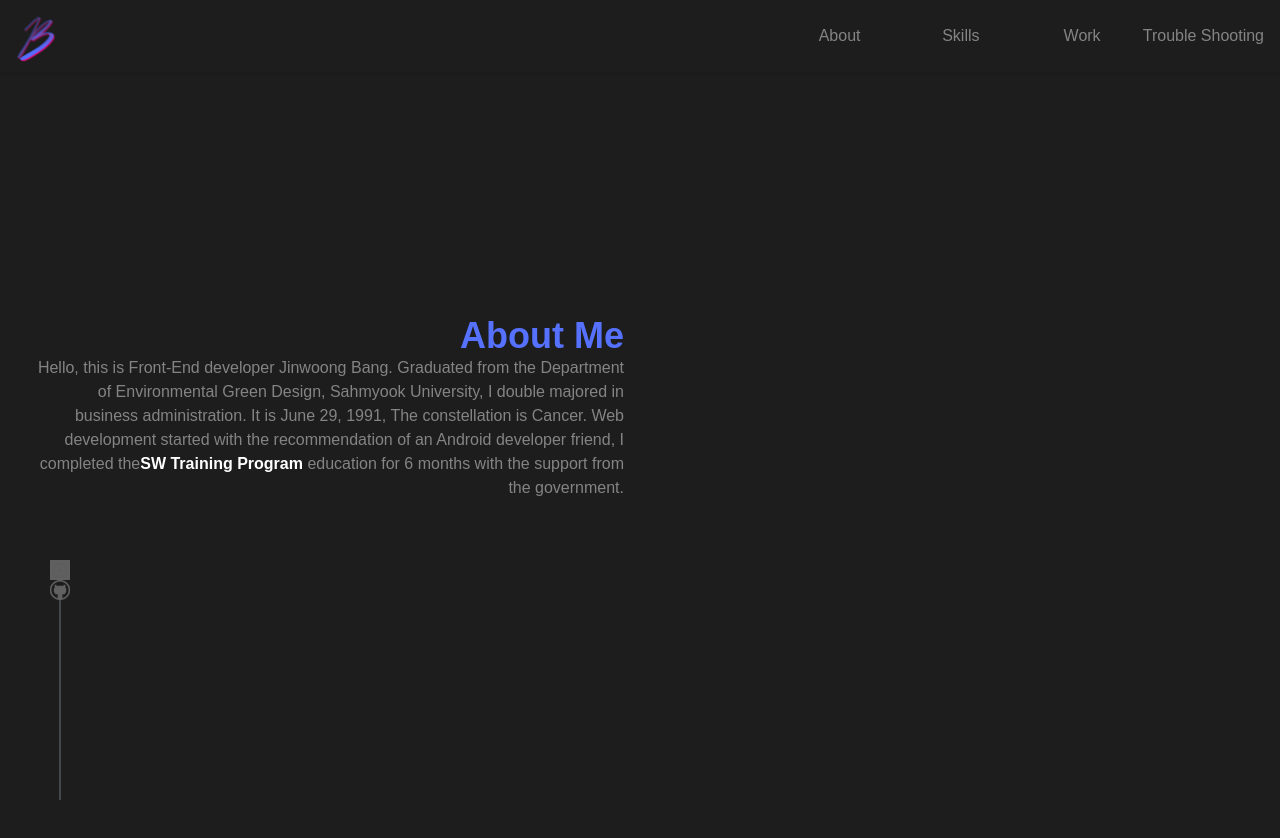
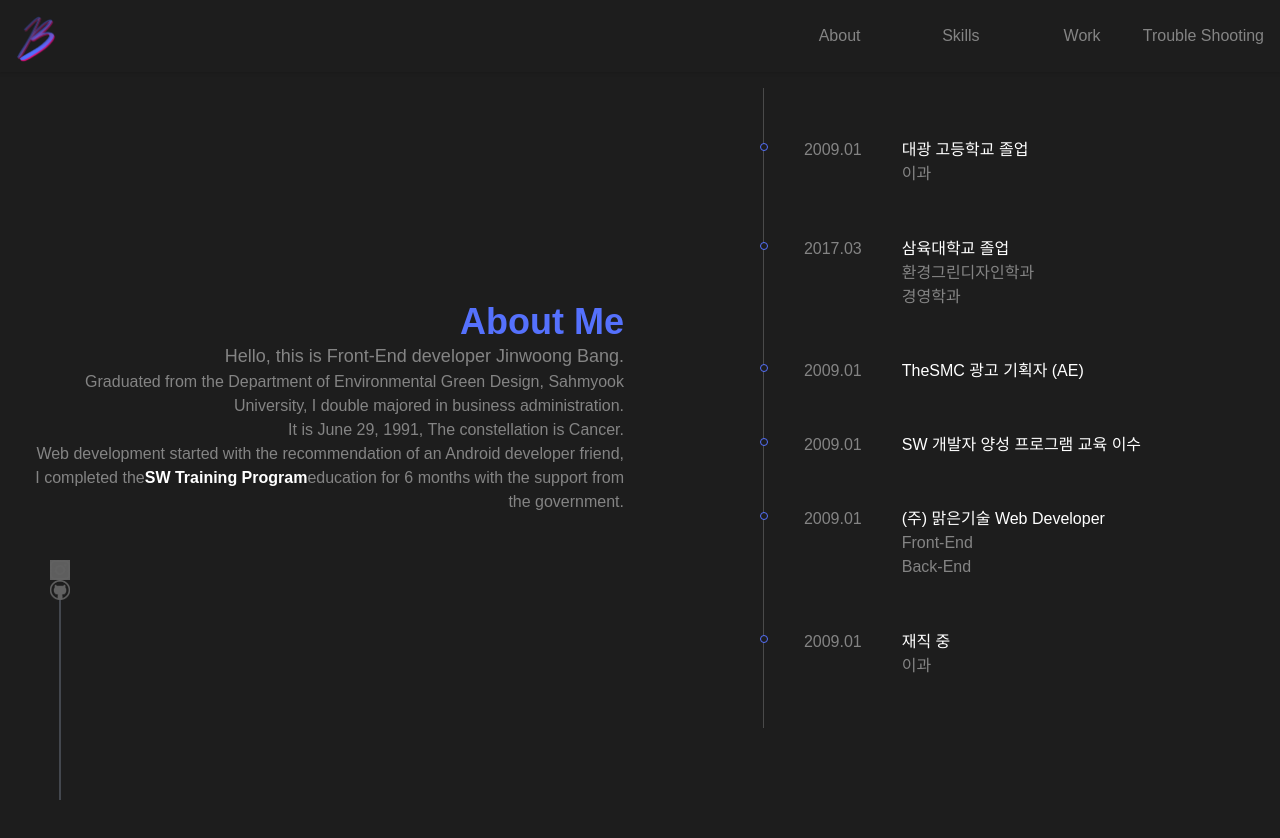
Before and after one commit to jinwoongBang/portfolio, a Next.js app: page /about in a window 1280 px wide. Shown: the top 838 px of the page. Built offline with nearby package versions, Linux system fonts and the light colour scheme.

Commit message:
feature : about 페이지에 경력  UI 추가

```diff
--- a/pages/about/index.tsx
+++ b/pages/about/index.tsx
@@ -14,17 +14,85 @@ const About: NextPage = () => {
       <section className="grid grid-cols-2">
         <article className="col-span-1 text-right p-4 h-[80vh] flex flex-col justify-center">
           <h1 className="text-4xl font-extrabold text-my-primary">About Me</h1>
+          <p className="text-lg">
+            Hello, this is Front-End developer Jinwoong Bang.
+          </p>
           <p>
-            Hello, this is Front-End developer Jinwoong Bang. Graduated from the
-            Department of Environmental Green Design, Sahmyook University, I
-            double majored in business administration. It is June 29, 1991, The
-            constellation is Cancer. Web development started with the
-            recommendation of an Android developer friend, I completed the
-            <strong className="text-white">SW Training Program</strong>{' '}
+            Graduated from the Department of Environmental Green Design,
+            Sahmyook University, I double majored in business administration.
+          </p>
+          <p>It is June 29, 1991, The constellation is Cancer.</p>
+          <p>
+            Web development started with the recommendation of an Android
+            developer friend,
+          </p>
+          <p>
+            I completed the
+            <strong className="text-white">SW Training Program</strong>
             education for 6 months with the support from the government.
           </p>
         </article>
-        <article className="col-span-1">
+        <article className="col-span-1 mx-auto">
+          <div className="relative h-full border-l border-white/20">
+            <ul className={styles['career-list']}>
+              <li>
+                <div>
+                  <h1>2009.01</h1>
+                </div>
+                <div className="pl-10">
+                  <h1 className="text-white">대광 고등학교 졸업</h1>
+                  <h2>이과</h2>
+                </div>
+              </li>
+              <li>
+                <div>
+                  <h1>2017.03</h1>
+                </div>
+                <div className="pl-10">
+                  <h1 className="text-white">삼육대학교 졸업</h1>
+                  <h2>환경그린디자인학과</h2>
+                  <h2>경영학과</h2>
+                </div>
+              </li>
+              <li>
+                <div>
+                  <h1>2009.01</h1>
+                </div>
+                <div className="pl-10">
+                  <h1 className="text-white">TheSMC 광고 기획자 (AE)</h1>
+                </div>
+              </li>
+              <li>
+                <div>
+                  <h1>2009.01</h1>
+                </div>
+                <div className="pl-10">
+                  <h1 className="text-white">
+                    SW 개발자 양성 프로그램 교육 이수
+                  </h1>
+                </div>
+              </li>
+              <li>
+                <div>
+                  <h1>2009.01</h1>
+                </div>
+                <div className="pl-10">
+                  <h1 className="text-white">(주) 맑은기술 Web Developer</h1>
+                  <h2>Front-End</h2>
+                  <h2>Back-End</h2>
+                </div>
+              </li>
+              <li>
+                <div>
+                  <h1>2009.01</h1>
+                </div>
+                <div className="pl-10">
+                  <h1 className="text-white">재직 중</h1>
+                  <h2>이과</h2>
+                </div>
+              </li>
+            </ul>
+          </div>
           {/* <h1>오른쪽 레레이이아아웃</h1> */}
         </article>
       </section>
--- a/styles/About.module.css
+++ b/styles/About.module.css
@@ -0,0 +1,18 @@
+.career-list {
+  @apply flex flex-col justify-evenly
+  ml-10
+  h-full;
+}
+.career-list li {
+  @apply relative flex;
+}
+.career-list li::before {
+  @apply bg-my-dark border border-my-primary rounded;
+  position: absolute;
+  top: 5px;
+  left: -44px;
+  width: 8px;
+  height: 8px;
+
+  content: '';
+}
```
